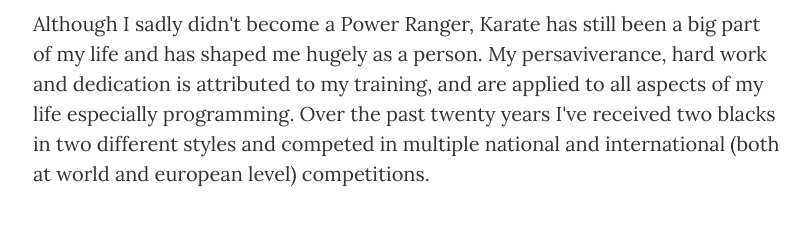
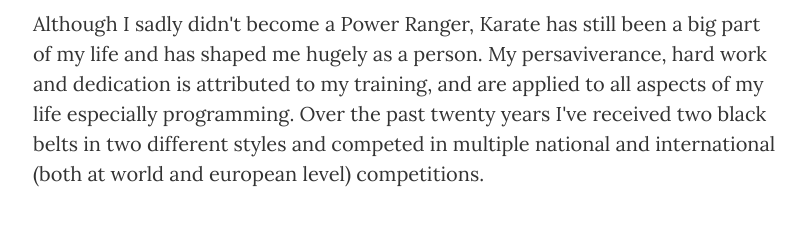
Before and after one commit to simonmelouah/my_site, a Flask app: page /sports in a window 1280 px wide. Shown: the part 1733-1981 px from the top of the page, without its empty margins (232-1042 px from the left). Run offline with Flask 2, Linux system fonts and the light colour scheme; some libraries are stand-ins or nearby versions.

Commit message:
.wsgi file deleted

```diff
--- a/templates/about.html
+++ b/templates/about.html
@@ -229,5 +229,6 @@
             </div>
 
             </div>
+        </div>
 
 {% endblock %}
--- a/templates/hobbies.html
+++ b/templates/hobbies.html
@@ -46,7 +46,7 @@
                         <p>
                             Although I sadly didn't become a Power Ranger, Karate has still been a big part of my life and has shaped me hugely as a person. My persaviverance, hard work and
                             dedication is attributed to my training, and are applied to all aspects of my life especially programming.
-                            Over the past twenty years I've received two blacks in two different styles and competed in multiple national and international (both at world and european level) competitions.
+                            Over the past twenty years I've received two black belts in two different styles and competed in multiple national and international (both at world and european level) competitions.
                         </p>
                         <br>
                         <iframe width="750" height="430" src="https://www.youtube.com/embed/v2VHW9CDMug" frameborder="0" allowfullscreen></iframe>
```
Also changed, not shown: 7 other files.
